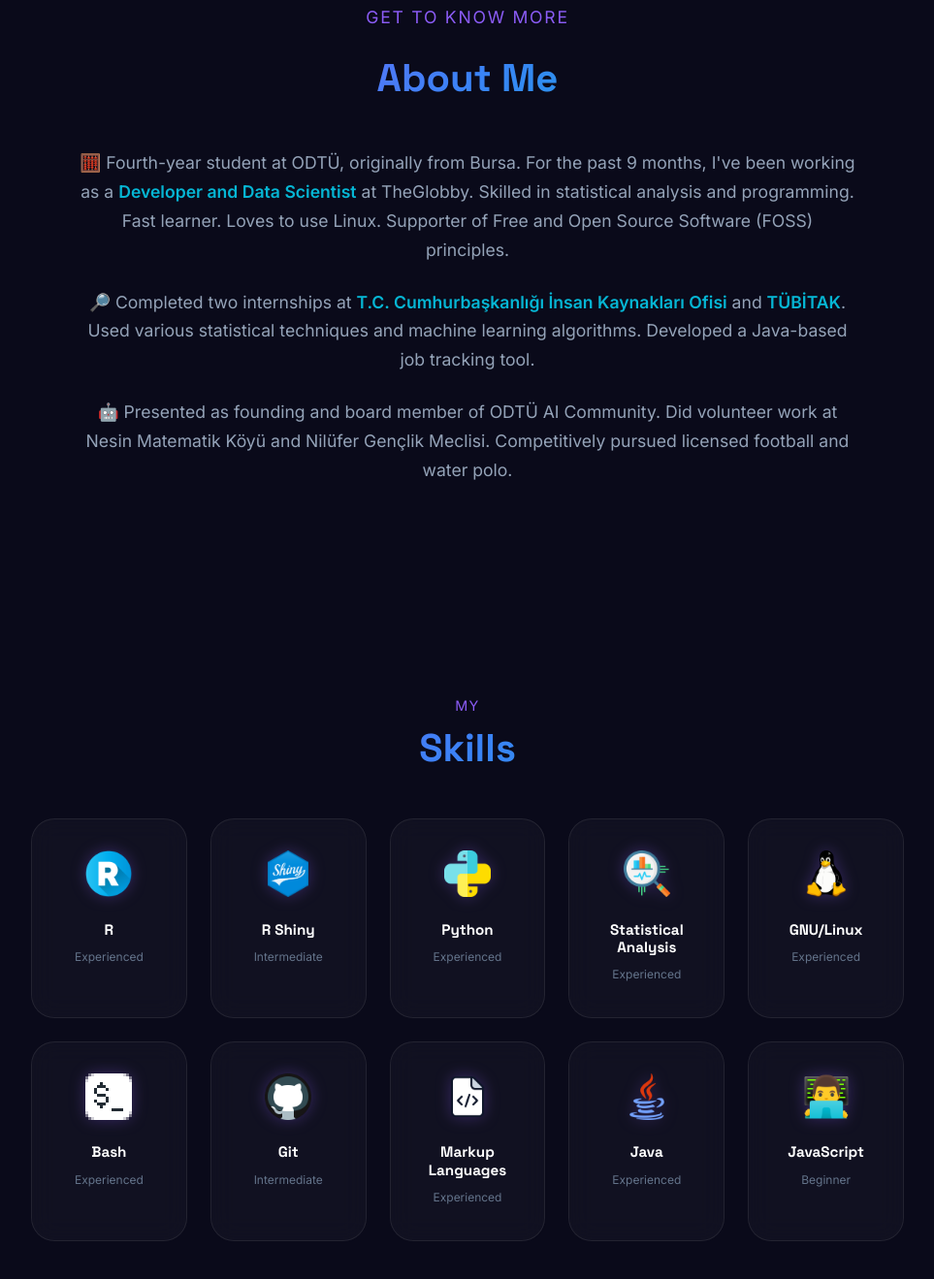
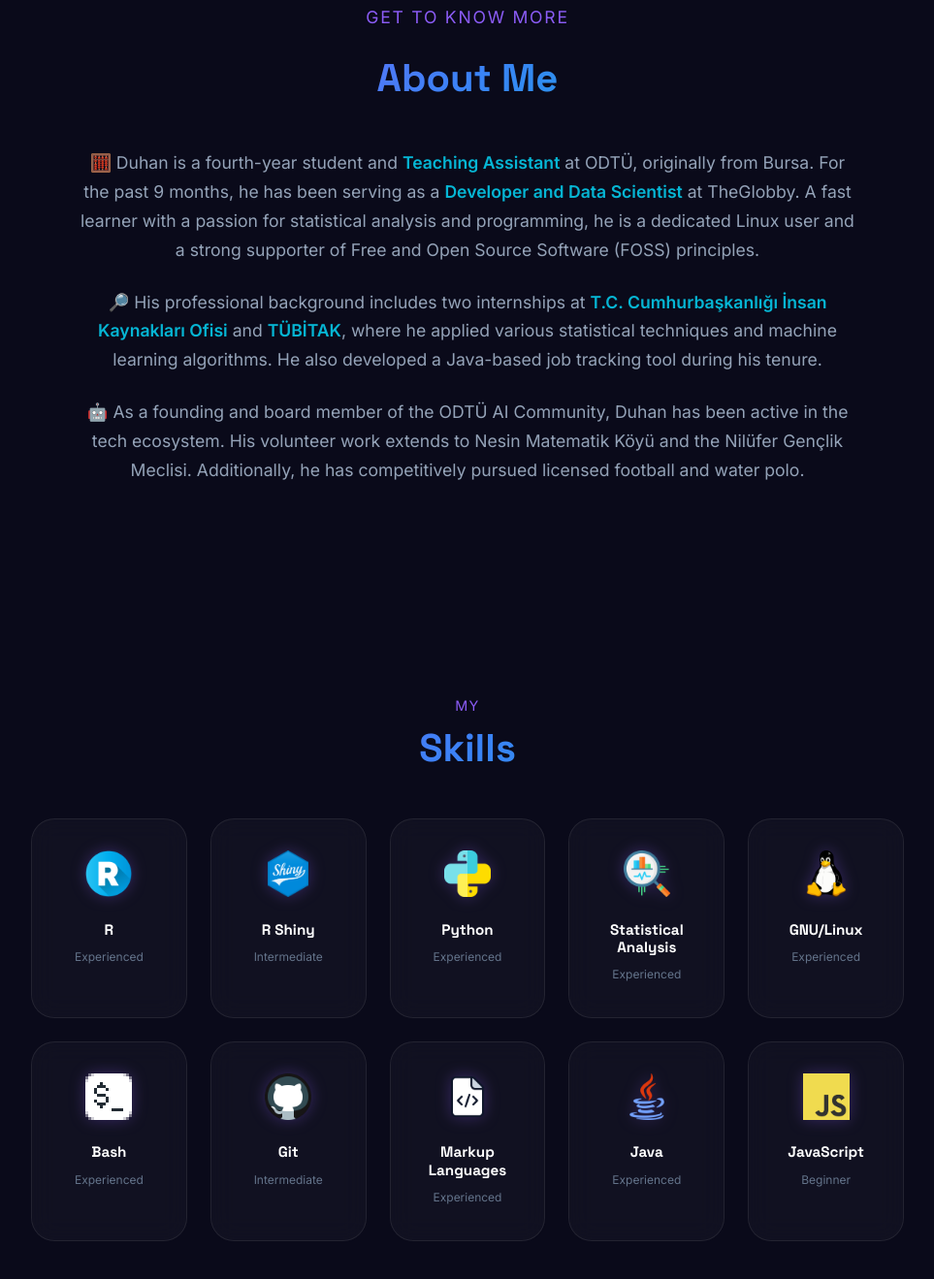
Before and after one commit to du0ks/du0ks.github.io, an Astro site: page / in a window 1280 px wide. Shown: the part 893-2212 px from the top of the page at 97% size, without its empty margins (158-1121 px from the left). Built offline with nearby package versions, Linux system fonts and the light colour scheme; Astro itself is replaced by a stand-in of ours.

Commit message:
feat: Update Hero section subtitle, JavaScript skill icon, and rewrite About section content to third-person.

```diff
--- a/src/components/About.astro
+++ b/src/components/About.astro
@@ -9,9 +9,9 @@
         <p class="section-subtitle">Get to Know More</p>
         <h2 class="gradient-text">About Me</h2>
       </div>
-      <p>🧮 Fourth-year student at ODTÜ, originally from Bursa. For the past 9 months, I've been working as a <span class="highlight">Developer and Data Scientist</span> at TheGlobby. Skilled in statistical analysis and programming. Fast learner. Loves to use Linux. Supporter of Free and Open Source Software (FOSS) principles.</p>
-      <p>🔎 Completed two internships at <span class="highlight">T.C. Cumhurbaşkanlığı İnsan Kaynakları Ofisi</span> and <span class="highlight">TÜBİTAK</span>. Used various statistical techniques and machine learning algorithms. Developed a Java-based job tracking tool.</p>
-      <p>🤖 Presented as founding and board member of ODTÜ AI Community. Did volunteer work at Nesin Matematik Köyü and Nilüfer Gençlik Meclisi. Competitively pursued licensed football and water polo.</p>
+      <p>🧮 Duhan is a fourth-year student and <span class="highlight">Teaching Assistant</span> at ODTÜ, originally from Bursa. For the past 9 months, he has been serving as a <span class="highlight">Developer and Data Scientist</span> at TheGlobby. A fast learner with a passion for statistical analysis and programming, he is a dedicated Linux user and a strong supporter of Free and Open Source Software (FOSS) principles.</p>
+      <p>🔎 His professional background includes two internships at <span class="highlight">T.C. Cumhurbaşkanlığı İnsan Kaynakları Ofisi</span> and <span class="highlight">TÜBİTAK</span>, where he applied various statistical techniques and machine learning algorithms. He also developed a Java-based job tracking tool during his tenure.</p>
+      <p>🤖 As a founding and board member of the ODTÜ AI Community, Duhan has been active in the tech ecosystem. His volunteer work extends to Nesin Matematik Köyü and the Nilüfer Gençlik Meclisi. Additionally, he has competitively pursued licensed football and water polo.</p>
     </div>
   </div>
 </section>
--- a/src/components/Hero.astro
+++ b/src/components/Hero.astro
@@ -9,7 +9,7 @@
         <img src="/assets/profile-pic.png" alt="Duhan Onat Karadayı">
       </div>
       <div class="hero-text">
-        <p class="hero-subtitle">👋🏻 Hello, I'm</p>
+        <p class="hero-subtitle">💼 Portfolio of</p>
         <h1 class="hero-title gradient-text">Duhan Onat Karadayı</h1>
         <p class="hero-tagline">Data Scientist & Developer</p>
         <a href="/assets/duhanonatkaradayi.pdf" class="button">Download CV</a>
--- a/src/components/Skills.astro
+++ b/src/components/Skills.astro
@@ -10,7 +10,7 @@
   { name: 'Git', level: 'Intermediate', icon: '/assets/git.png' },
   { name: 'Markup Languages', level: 'Experienced', icon: '/assets/markup.png' },
   { name: 'Java', level: 'Experienced', icon: '/assets/java.png' },
-  { name: 'JavaScript', level: 'Beginner', icon: '/assets/coding.png' },
+  { name: 'JavaScript', level: 'Beginner', icon: '/assets/javascript.png' },
 ];
 ---
 
```
